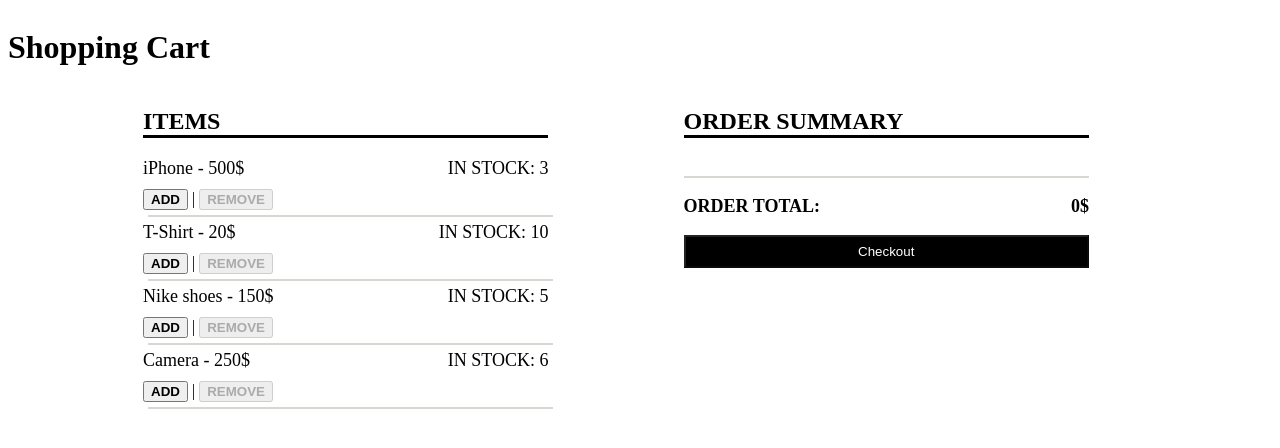
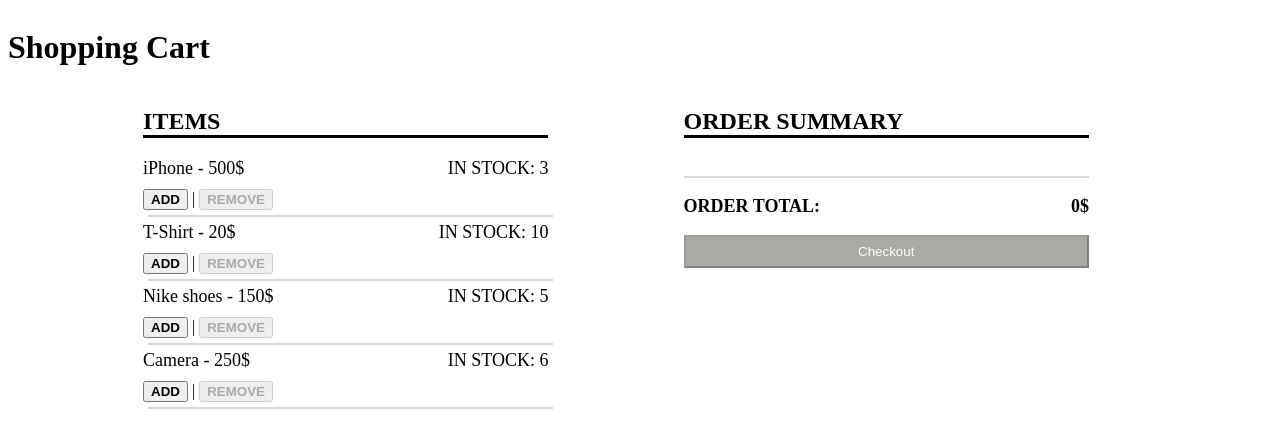
Before and after one commit to EhoodGoren/shopping-cart-redux, a React (Create React App) app: page / in a window 1280 px wide. Shown: the top 448 px of the page. Built offline with nearby package versions, Linux system fonts and the light colour scheme.

Commit message:
Improved checkout button disabled state style

```diff
--- a/src/Checkout.css
+++ b/src/Checkout.css
@@ -8,7 +8,10 @@
     background-color: black;
     color: white;
 }
-#checkout-btn:hover {
+#checkout-btn:disabled {
+    background-color: #ABABA6;
+}
+#checkout-btn:enabled:hover {
     border: 3px solid gray;
 }
 #order-total, .cart-item{
```
